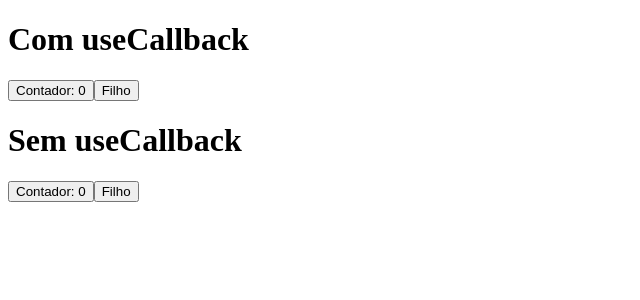
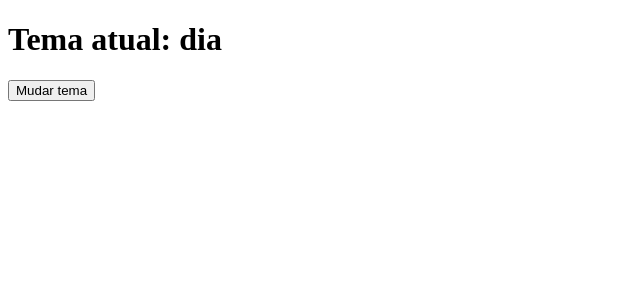
Before and after one commit to andressatomiozzo/react, a React (Vite) app in the folder exercises/: page / in a window 1280 px wide. Shown: the top 300 px of the page, without its empty margins (0-640 px from the left). Built offline with nearby package versions, Linux system fonts and the light colour scheme.

Commit message:
Exercícios - React Hooks - 214 - usando o createContext e o useContext para usar uma variável global - modo escuro ou claro

```diff
--- a/exercises/src/main.jsx
+++ b/exercises/src/main.jsx
@@ -1,10 +1,10 @@
 import { StrictMode } from "react";
 import { createRoot } from "react-dom/client";
 import "./index.css";
-import App213 from "./pages/213-Evitando_recriacao_de_funcao/App213";
+import App214 from "./pages/214-Tema_gobal/App214";
 
 createRoot(document.getElementById("root")).render(
   <StrictMode>
-    <App213 />
+    <App214 />
   </StrictMode>,
 );
--- /dev/null
+++ b/exercises/src/pages/214-Tema_gobal/App214.jsx
@@ -0,0 +1,13 @@
+import Componente from "./Componente";
+import { TemaProvider } from "./temaContext";
+
+const App214 = () => {
+
+  return (
+    <TemaProvider>
+      <Componente />
+    </TemaProvider>
+  );
+}
+
+export default App214
--- /dev/null
+++ b/exercises/src/pages/214-Tema_gobal/Componente.jsx
@@ -0,0 +1,18 @@
+import React from 'react'
+import { TemaContext }  from "./temaContext"
+
+const Componente = () => {
+  const { tema, setTema } = React.useContext(TemaContext);
+
+  return (
+    <>
+      <h1>Tema atual: {tema ? "dia": "noite"}</h1>
+
+      <button onClick={() => setTema(!tema)}>
+        Mudar tema
+      </button>
+    </>
+  );
+}
+
+export default Componente
--- /dev/null
+++ b/exercises/src/pages/214-Tema_gobal/temaContext.jsx
@@ -0,0 +1,11 @@
+import React from "react";
+
+// 1. Criando o contexto
+export const TemaContext = React.createContext();
+
+// 2. Criando o Provider
+export const TemaProvider = ({ children }) => {
+  const [tema, setTema] = React.useState(true);
+
+  return <TemaContext.Provider value={{ tema, setTema }}>{children}</TemaContext.Provider>;
+};
```
Also changed, not shown: 1 other file (tests, documents, lock files or other folders).
